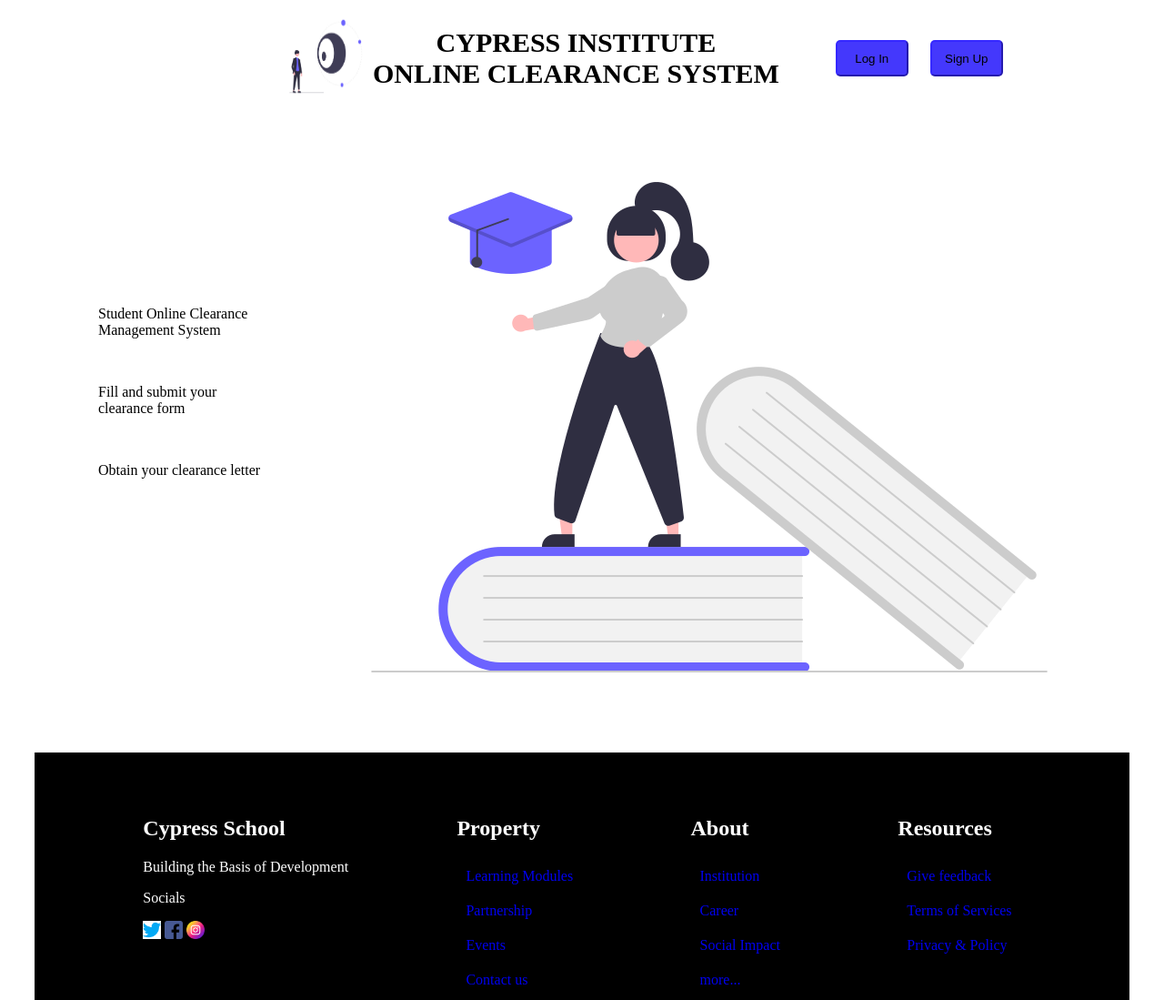
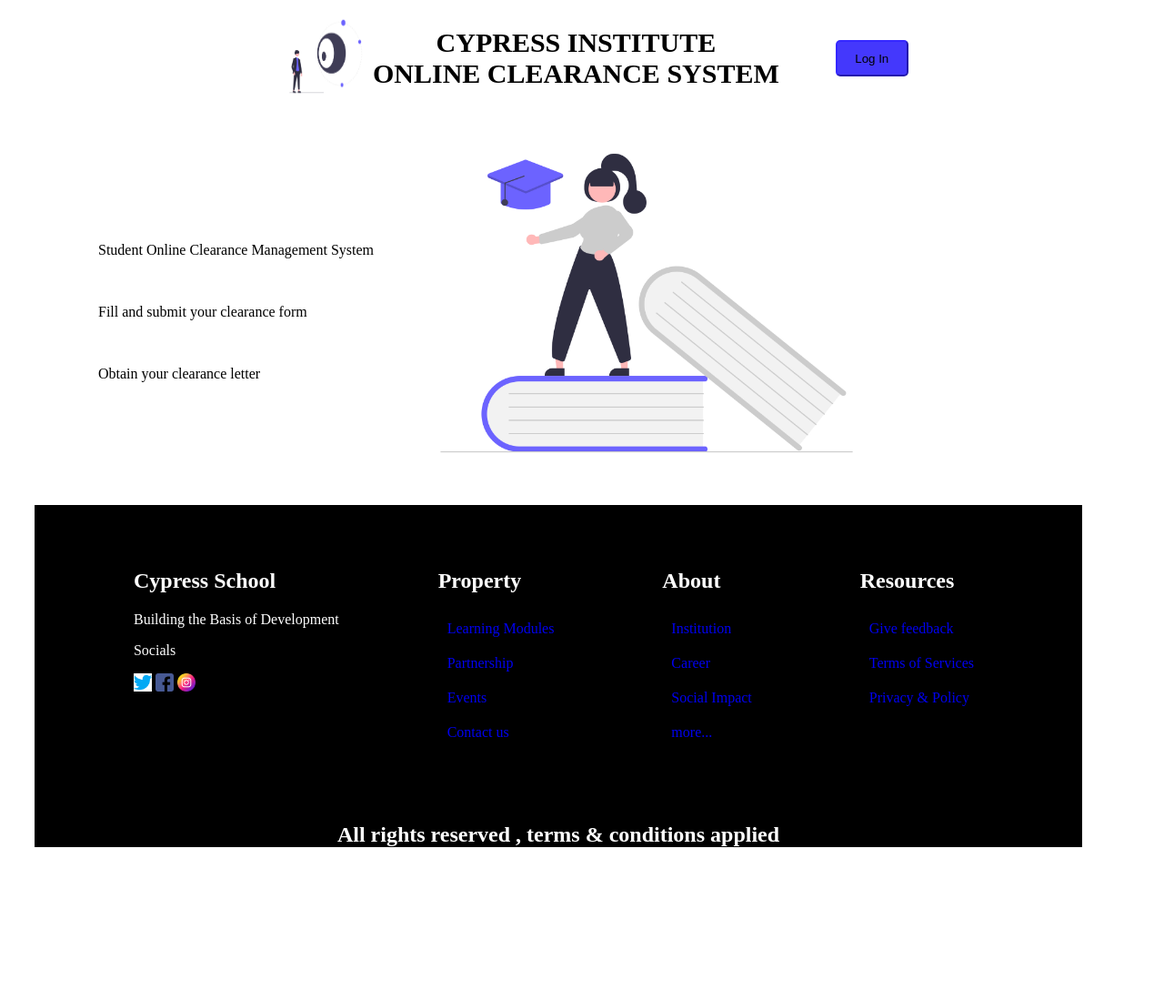
Before and after one commit to kristinenyaga/clearancesystem, a plain HTML site: page index.html in a window 1280 px wide. Shown: the top 1099 px of the page at 91% size. After the commit the page ends 951 px from the top, so only its background shows below. Drawn offline with Linux system fonts and the light colour scheme.

Commit message:
add rights reserved

```diff
--- a/assets/style/index.css
+++ b/assets/style/index.css
@@ -1,8 +1,15 @@
+@media only screen and (min-width: 600px) {
+    body {
+        width: 100%;
+    }
+}
+
 .header {
     background-color: white;
     border: 2px solid white;
     border-radius: 20px;
 }
+
 
 .About p {
 
@@ -45,6 +52,7 @@ a:hover {
     border-bottom: 1px solid white;
 
 }
+
 button {
     background-color: rgba(54, 40, 252, 0.925);
     padding: 5px;
@@ -64,9 +72,43 @@ button {
 }
 
 
+/* @media only screen and (min-width:480px) {
+    .sub-cont{
+        width: 50%;
+        margin-left: 150px;
+    } */
+@media only screen and (max-width: 1200px) {
+        .sub-cont {
+          width: 100%;
+          margin-left: 300px;
+        }
+      }
+
+
+@media only screen and (min-width:480px) {
+    .footer {
+        width: 100%;
+        /* font-size: small; */
+        /* margin-left: 150px; */
+        /* padding: 0px; */
+    }
+}
+
+.background {
+    width: 50%;
+    font-size: 20px;
+    /* margin-left */
+    /* padding: 0px; */
+}
+
+.background img {
+    width: 600px;
+}
+
+
 .About {
     margin-left: 100px;
-    margin-top: 200px;
+    margin-top: 130px;
 }
 
 footer {
@@ -76,9 +118,10 @@ footer {
     padding-top: 50px;
     border-top: 4px solid white;
     justify-content: space-evenly;
-    padding-bottom: 100px;
+    padding-bottom: 50px;
     margin-left: 30px;
     margin-right: 30px;
+    width: 90%;
 }
 
 .footer a {
@@ -90,9 +133,9 @@ footer {
 .copyright {
     text-align: center;
     color: white;
+    background-color: black;
+    margin-left: 30px;
+    margin-right: 30px;
+    width: 90%;
+    padding-top: 10px;
 }
-
-.newsletter {
-    display: inline;
-    margin-bottom: 15px;
-}
--- a/index.html
+++ b/index.html
@@ -21,12 +21,13 @@
         <nav>
 
             <div class="nav-links">
-                <ul>
-                    <div id="btn">
+
+                <div id="btn">
+                    <ul>
                         <li><button onclick="location.href='login.html'"><a href="#">Log In</a></button></li>
-                        <button onclick="location.href='signup.html'" id="Sign Up"> Sign Up</button>
-                    </div>
-                </ul>
+                    </ul>
+                </div>
+
             </div>
         </nav>
     </div>
@@ -59,8 +60,8 @@
                     <img src="./assets/images/instagram.png" height="20px" width="20px">
                 </div>
 
-                </div>
             </div>
+
             <div class="footerB">
                 <h2>Property</h2>
 
@@ -89,7 +90,9 @@
 
             </div>
         </footer>
-        <h2 class="copyright">All rights reserved , terms & conditions applied</h2>
+        <div class="copyright">
+            <h2> All rights reserved , terms & conditions applied</h2>
+        </div>
     </section>
 
     <script src="./assets/js/main.js"></script>
```
